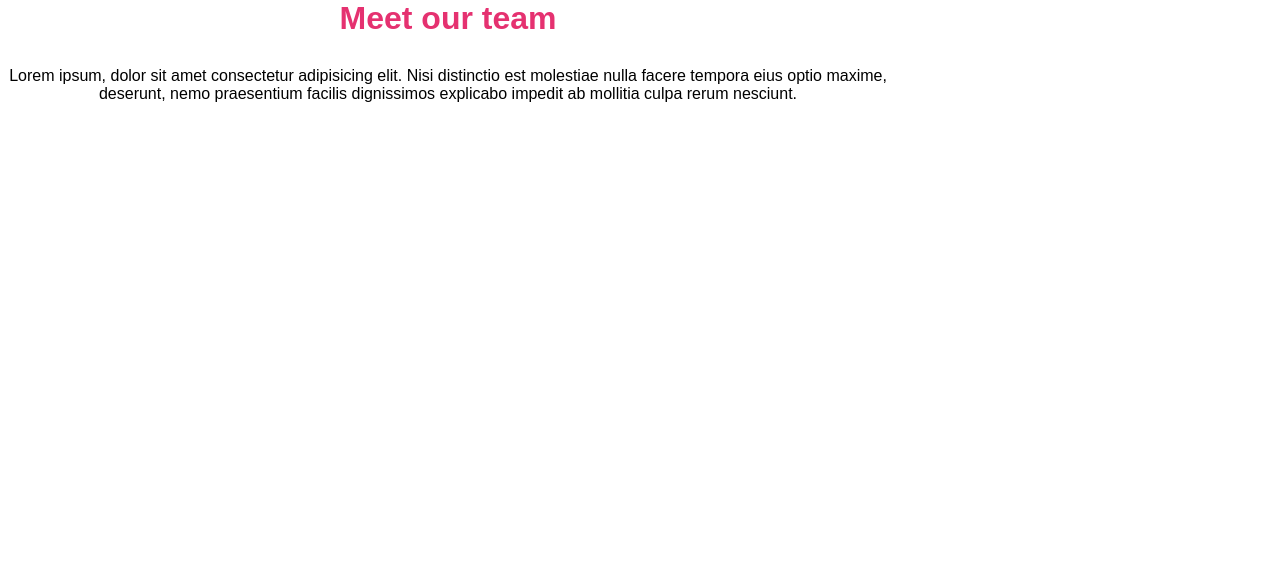
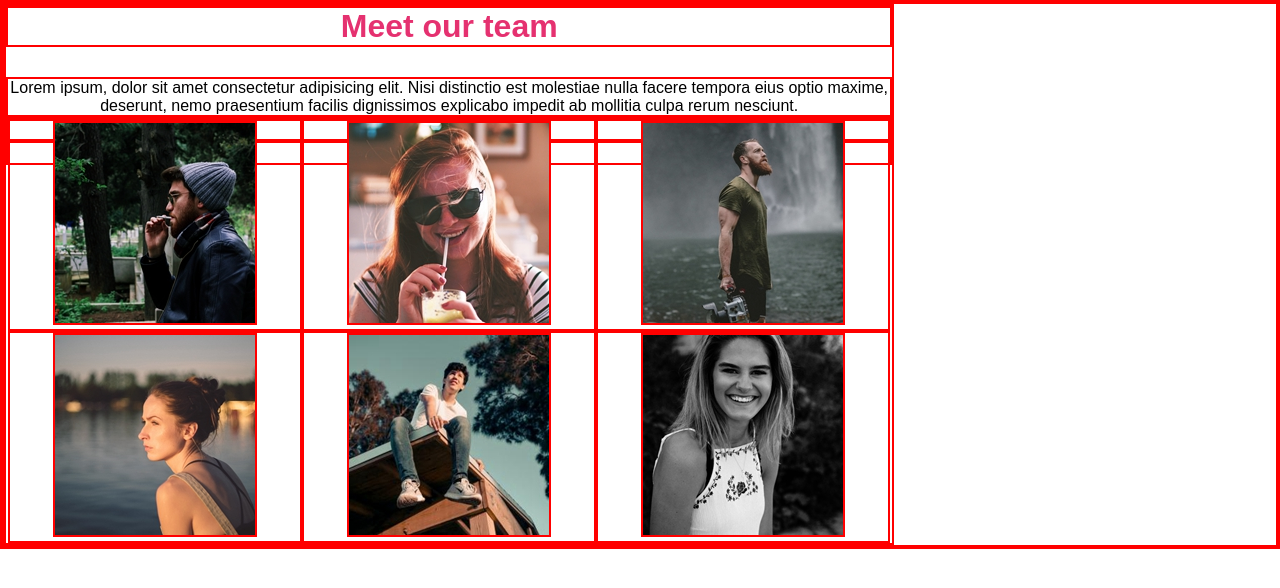
Before and after one commit to Arianna-Cosimini/html-css-float-cards, a plain HTML site: page index.html in a window 1280 px wide. Drawn offline with Linux system fonts and the light colour scheme.

Commit message:
aggiunto immagini

```diff
--- a/css/style.css
+++ b/css/style.css
@@ -2,13 +2,14 @@
     padding: 0;
     margin: 0;
     box-sizing: border-box;
+    border: 2px solid red;
 }
 
 body{
     font-family: 'Nunito', sans-serif;;
 }
 
-.container{
+.header{
     display: inline-block;
     width: 70%;
     margin-left: auto;
@@ -16,13 +17,26 @@ body{
     text-align: center;
 }
 
-.container h1{
+
+
+.header h1{
     font-weight: 900;
     color:#e53170;
     margin-bottom: 30px;
 
 }
 
-.container p{
+.header p{
     font-weight: 400;
 }
+
+.container{
+    padding-bottom: 20px;
+}
+
+.container .column{
+    width: calc(100% / 3);
+    float: left;
+    padding: 0 16px;
+
+}
--- a/index.html
+++ b/index.html
@@ -12,9 +12,34 @@
 </head>
 <body>
 
-    <main class="container">
+<main class="header">
         <h1>Meet our team</h1>
         <p>Lorem ipsum, dolor sit amet consectetur adipisicing elit. Nisi distinctio est molestiae nulla facere tempora eius optio maxime, deserunt, nemo praesentium facilis dignissimos explicabo impedit ab mollitia culpa rerum nesciunt.</p>
-    </main>
+
+    <section class="container">
+        <div class="column">
+            <img src="img/male1.png" alt="">
+        </div>
+        <div class="column">
+            <img src="img/female1.png" alt="">
+        </div>
+        <div class="column">
+            <img src="img/male2.png" alt="">
+        </div>
+    </section>
+
+    <section class="container">
+        <div class="column">
+            <img src="img/female2.png" alt="">
+        </div>
+        <div class="column">
+            <img src="img/male3.png" alt="">
+        </div>
+        <div class="column">
+            <img src="img/female3.png" alt="">
+        </div>
+    </section>
+</main>
+
 </body>
 </html>
```
